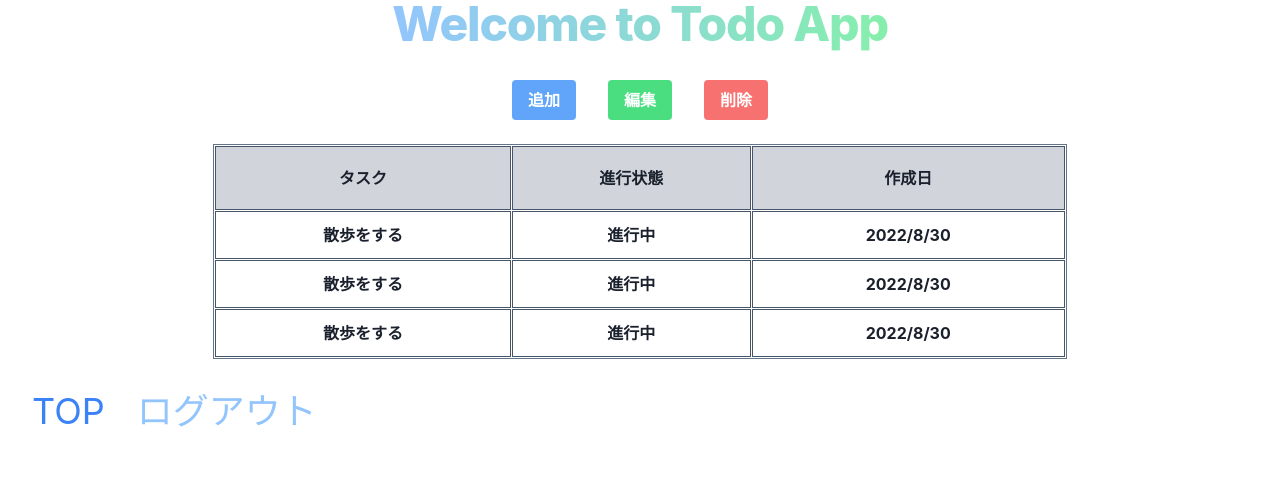
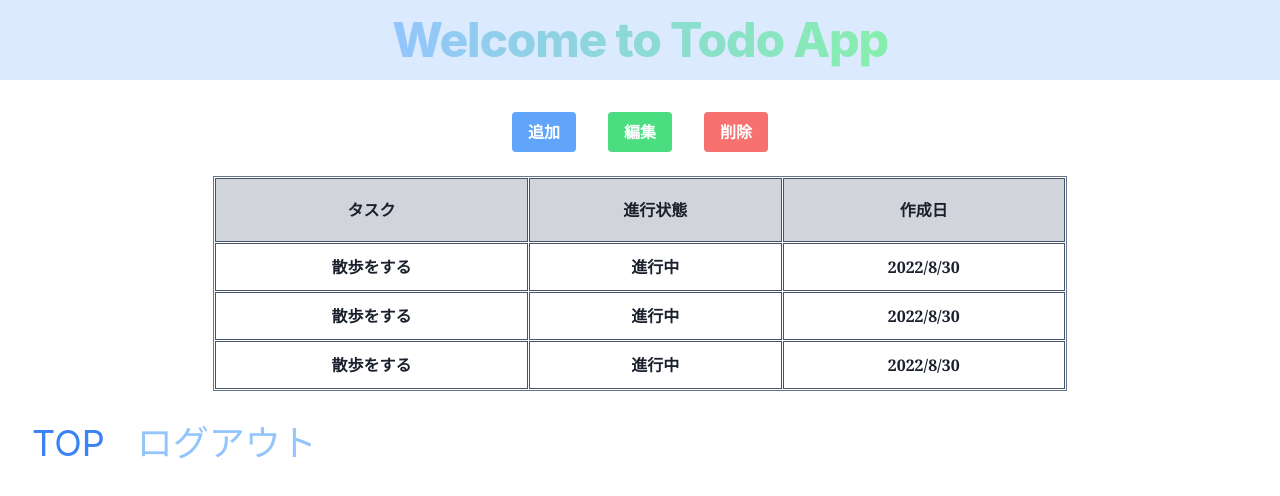
Before and after one commit to kaji5963/next-todo-app, a Next.js app: page /Top in a window 1280 px wide. Shown: the top 496 px of the page. Built offline with nearby package versions, Linux system fonts and the light colour scheme.

Commit message:
Header,Layout作成

```diff
--- a/pages/Top.tsx
+++ b/pages/Top.tsx
@@ -1,20 +1,19 @@
 import Head from "next/head";
 import Link from "next/link";
 import { auth } from "./components/firebase";
+import Header from "./components/Header";
+import Layout from "./components/Layout";
 
 const Top = () => {
   return (
     <>
+    <Layout>
       <Head>
         <title>Top Page</title>
       </Head>
-      <div className="text-center text-5xl font-extrabold leading-none tracking-tight">
-        <span className="bg-clip-text text-transparent bg-gradient-to-r from-blue-300 to-green-300">
-          Welcome to Todo App
-        </span>
-      </div>
-      <div>
-        <div className="flex justify-center mt-4 mb-2">
+
+      <div className="font-serif">
+        <div className="flex justify-center mt-4 mb-2 ">
           <button className="m-4 bg-blue-400 hover:bg-blue-500 text-white font-bold py-2 px-4 rounded">
             追加
           </button>
@@ -66,6 +65,7 @@ const Top = () => {
           </button>
         </div>
       </div>
+      </Layout>
     </>
   );
 };
--- a/pages/components/Header.tsx
+++ b/pages/components/Header.tsx
@@ -1,13 +1,12 @@
-const Header = ({children}) => {
-
-  type Props
-
+const Header = () => {
   return (
-    <div>
-      <Header>
-        {children}
-      </Header>
-    </div>
+    <header className="bg-blue-100 h-20 flex justify-around items-center">
+      <div className="text-center text-5xl font-extrabold leading-none tracking-tight">
+        <span className="bg-clip-text text-transparent bg-gradient-to-r from-blue-300 to-green-300">
+          Welcome to Todo App
+        </span>
+      </div>
+    </header>
   );
 }
 
--- /dev/null
+++ b/pages/components/Layout.tsx
@@ -0,0 +1,16 @@
+import Header from "./Header";
+
+type LayoutProps = {
+  children: any
+}
+
+const Layout = ({ children }: LayoutProps) => {
+  return (
+    <div>
+      <Header />
+      {children}
+    </div>
+  );
+};
+
+export default Layout;
```
